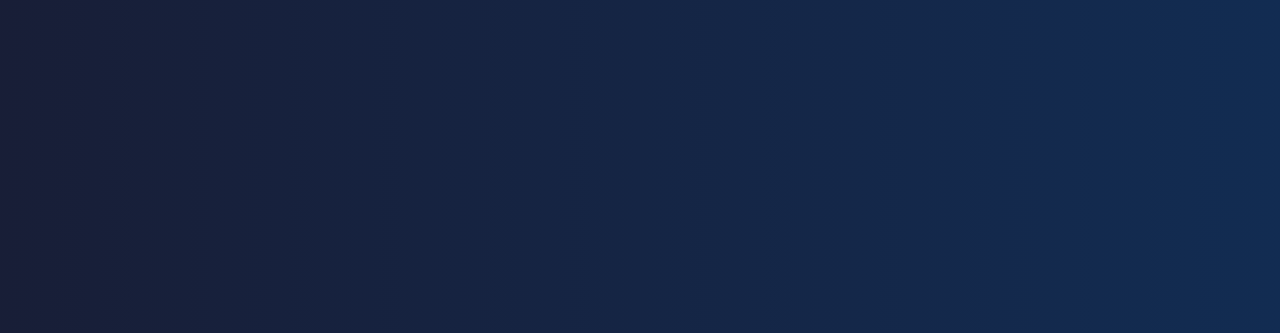
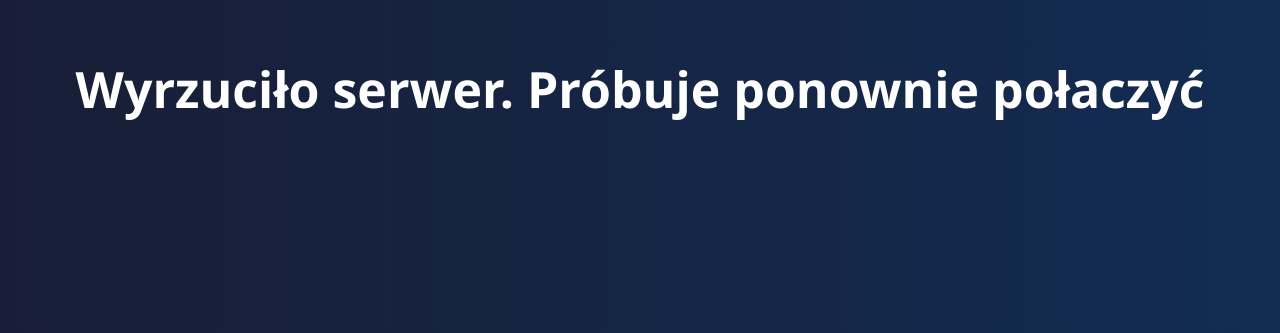
Before and after one commit to Gl1tchyBoy11/jakie-zjebanechujoweitemkidostreamowanianakickuitwitchunarazorazmozenatelefonieprzezstreamlaba, a plain HTML site: page stream-leży.html in a window 1280 px wide. Shown: the part 467-800 px from the top of the page. Drawn offline with Linux system fonts and the light colour scheme.

Commit message:
Update stream-leży.html

```diff
--- a/stream-leży.html
+++ b/stream-leży.html
@@ -60,9 +60,16 @@
       width: 20%;
       height: auto;
     }
+    p {
+      font-size: 50px;
+      position: absolute;
+      font-weight: bold;
+      bottom: 20%
+    }
   </style>
 </head>
 <body>
+  <p>Wyrzuciło serwer. Próbuje ponownie połaczyć</p>
   <img src="https://github.com/Gl1tchyBoy11/jakie-zjebanechujoweitemkidostreamowanianakickuitwitchunarazorazmozenatelefonieprzezstreamlaba/blob/main/pepe.png?raw=true">
 </body>
 </html>
```
